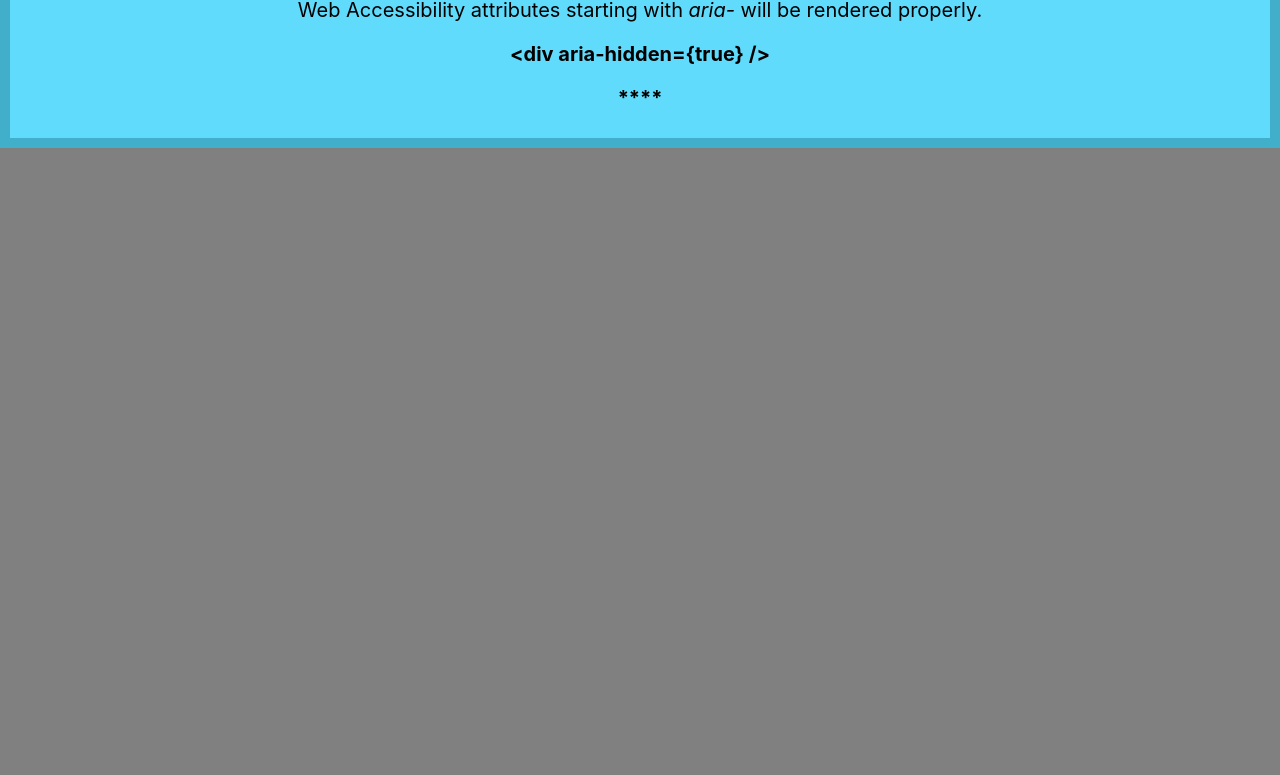
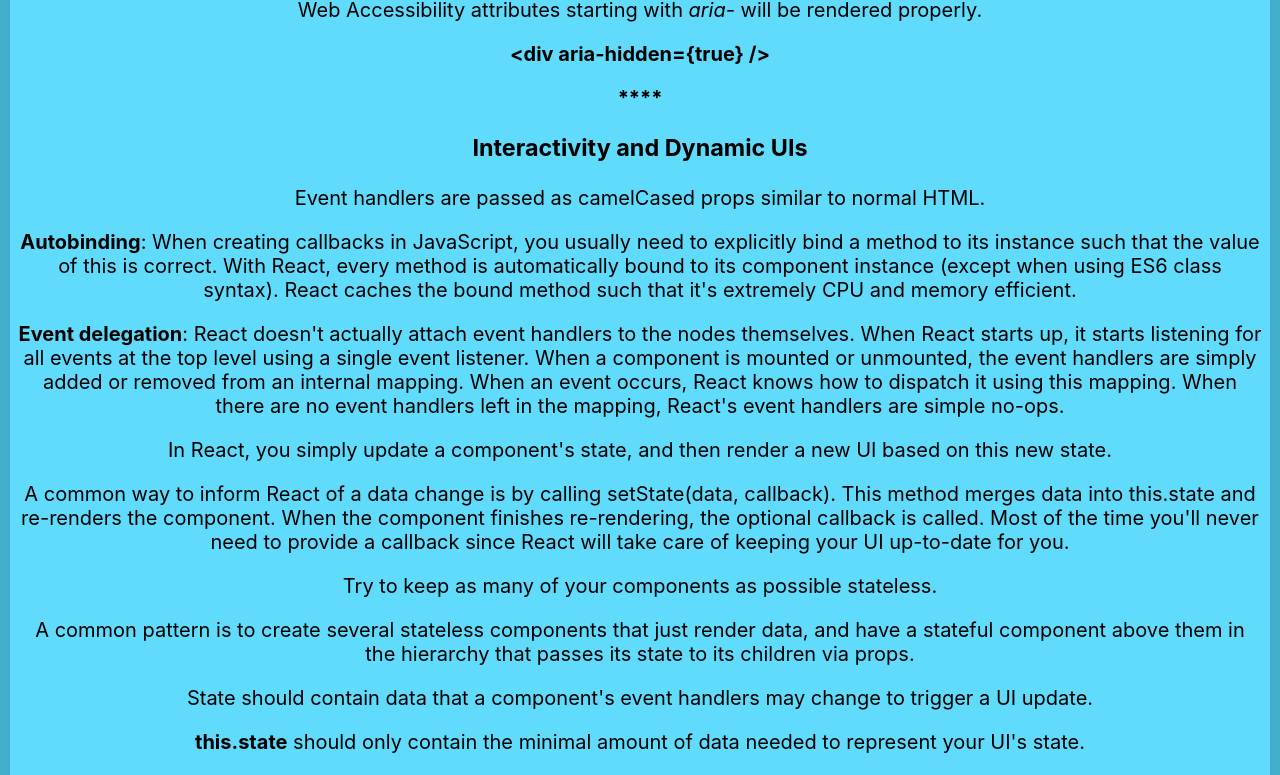
Before and after one commit to walterlee7/reacting-to-concepts, a React (Create React App) app: page / in a window 1280 px wide. Shown: the part 2910-3685 px from the top of the page. Before the commit the page ends 3058 px from the top, so only its background shows below. Built offline with nearby package versions, Linux system fonts and the light colour scheme.

Commit message:
4th markdown update

```diff
--- a/src/components/concepts.js
+++ b/src/components/concepts.js
@@ -3,6 +3,7 @@
 import intro from './markup/intro.md';
 import dataDisplay from './markup/dataDisplay.md';
 import jsxInDepth from './markup/jsxInDepth.md';
+import dynamicUI from './markup/dynamicUI.md';
 
 
 
@@ -16,7 +17,7 @@
     }
 
     async componentDidMount() {
-        let concept = [intro, dataDisplay, jsxInDepth];
+        let concept = [intro, dataDisplay, jsxInDepth, dynamicUI];
         let conceptArray = [];
 
         for (let i = 0; i < concept.length; i++) {
--- /dev/null
+++ b/src/components/markup/dynamicUI.md
@@ -0,0 +1,30 @@
+### Interactivity and Dynamic UIs
+
+Event handlers are passed as camelCased props similar to normal HTML.
+
+**Autobinding**: When creating callbacks in JavaScript, you usually need to explicitly bind a method to its instance such that the value of this is correct. With React, every method is automatically bound to its component instance (except when using ES6 class syntax). React caches the bound method such that it's extremely CPU and memory efficient.
+
+**Event delegation**: React doesn't actually attach event handlers to the nodes themselves. When React starts up, it starts listening for all events at the top level using a single event listener. When a component is mounted or unmounted, the event handlers are simply added or removed from an internal mapping. When an event occurs, React knows how to dispatch it using this mapping. When there are no event handlers left in the mapping, React's event handlers are simple no-ops.
+
+In React, you simply update a component's state, and then render a new UI based on this new state.
+
+A common way to inform React of a data change is by calling setState(data, callback). This method merges data into this.state and re-renders the component. When the component finishes re-rendering, the optional callback is called. Most of the time you'll never need to provide a callback since React will take care of keeping your UI up-to-date for you.
+
+Try to keep as many of your components as possible stateless.
+
+A common pattern is to create several stateless components that just render data, and have a stateful component above them in the hierarchy that passes its state to its children via props.
+
+State should contain data that a component's event handlers may change to trigger a UI update.
+
+**this.state** should only contain the minimal amount of data needed to represent your UI's state.
+
+**Computed data:** Don't worry about precomputing values based on state — it's easier to ensure that your UI is consistent if you do all computation within render(). For example, if you have an array of list items in state and you want to render the count as a string, simply render this.state.listItems.length + ' list items' in your render() method rather than storing it on state.
+
+__****__
+
+### Multiple Components
+
+
+
+
+__****__
```
